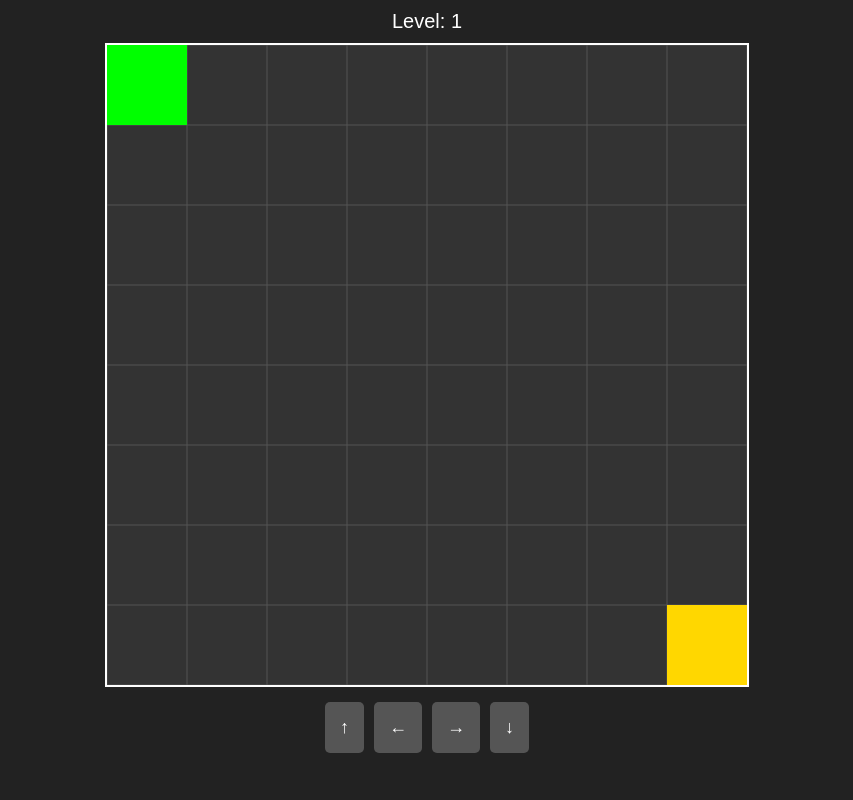
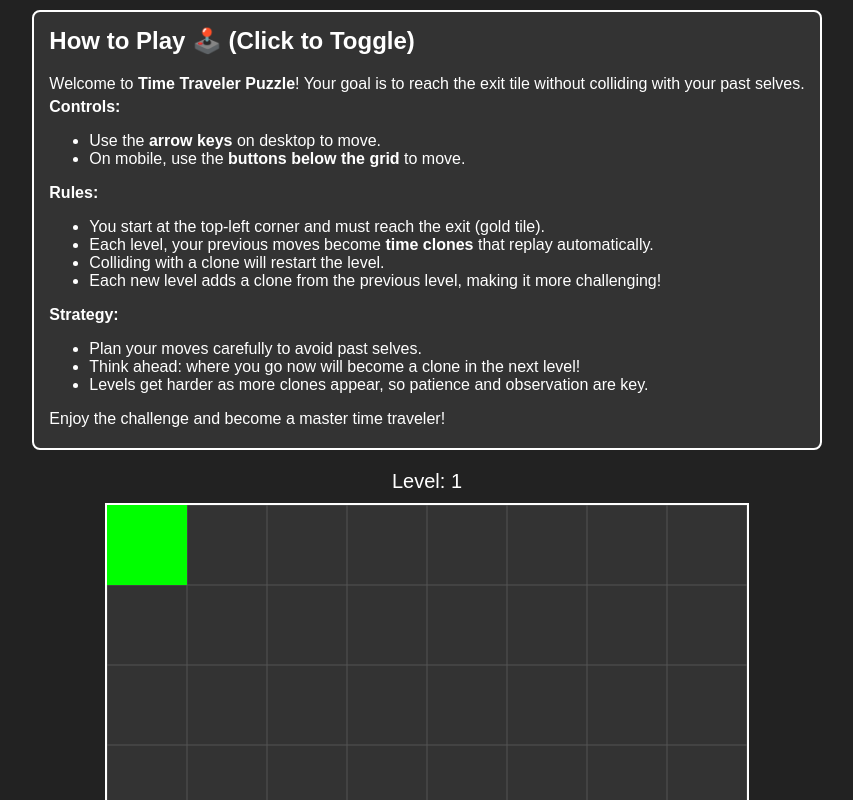
Before and after one commit to Shreeyans1729/Playground-, a plain HTML site: page index.html in a window 1280 px wide. Shown: the top 800 px of the page, without its empty margins (213-1066 px from the left). Drawn offline with Linux system fonts and the light colour scheme.

Commit message:
Update index.html

```diff
--- a/index.html
+++ b/index.html
@@ -9,24 +9,45 @@
     display: flex;
     flex-direction: column;
     align-items: center;
-    justify-content: flex-start;
     margin: 0;
     font-family: Arial, sans-serif;
     background-color: #222;
     color: #fff;
     height: 100vh;
-    overflow: hidden;
+    overflow-x: hidden;
   }
-  canvas {
+
+  #discussion {
+    background-color: #333;
+    padding: 15px;
+    border: 2px solid #fff;
+    border-radius: 8px;
+    margin: 10px;
+    max-width: 90%;
+  }
+
+  #discussion h2 {
+    margin-top: 0;
+    cursor: pointer;
+  }
+
+  #discussion p {
+    margin: 5px 0;
+  }
+
+  #gameCanvas {
     background-color: #333;
     margin-top: 10px;
     border: 2px solid #fff;
   }
+
   #controls {
     display: flex;
     justify-content: center;
     margin-top: 10px;
+    flex-wrap: wrap;
   }
+
   .btn {
     background-color: #555;
     border: none;
@@ -37,9 +58,11 @@
     border-radius: 5px;
     user-select: none;
   }
+
   .btn:active {
     background-color: #777;
   }
+
   #level-info {
     margin-top: 10px;
     font-size: 20px;
@@ -47,6 +70,33 @@
 </style>
 </head>
 <body>
+
+<div id="discussion">
+  <h2 onclick="toggleDiscussion()">How to Play 🕹️ (Click to Toggle)</h2>
+  <div id="discussion-content">
+    <p>Welcome to <strong>Time Traveler Puzzle</strong>! Your goal is to reach the exit tile without colliding with your past selves.</p>
+    <p><strong>Controls:</strong></p>
+    <ul>
+      <li>Use the <strong>arrow keys</strong> on desktop to move.</li>
+      <li>On mobile, use the <strong>buttons below the grid</strong> to move.</li>
+    </ul>
+    <p><strong>Rules:</strong></p>
+    <ul>
+      <li>You start at the top-left corner and must reach the exit (gold tile).</li>
+      <li>Each level, your previous moves become <strong>time clones</strong> that replay automatically.</li>
+      <li>Colliding with a clone will restart the level.</li>
+      <li>Each new level adds a clone from the previous level, making it more challenging!</li>
+    </ul>
+    <p><strong>Strategy:</strong></p>
+    <ul>
+      <li>Plan your moves carefully to avoid past selves.</li>
+      <li>Think ahead: where you go now will become a clone in the next level!</li>
+      <li>Levels get harder as more clones appear, so patience and observation are key.</li>
+    </ul>
+    <p>Enjoy the challenge and become a master time traveler!</p>
+  </div>
+</div>
+
 <div id="level-info">Level: 1</div>
 <canvas id="gameCanvas"></canvas>
 <div id="controls">
@@ -78,6 +128,13 @@ function resizeCanvas(){
 }
 window.addEventListener('resize', resizeCanvas);
 resizeCanvas();
+
+// Toggle discussion visibility
+function toggleDiscussion(){
+    const content = document.getElementById('discussion-content');
+    if(content.style.display === 'none') content.style.display = 'block';
+    else content.style.display = 'none';
+}
 
 // Start or reset level
 function startLevel(level){
```
